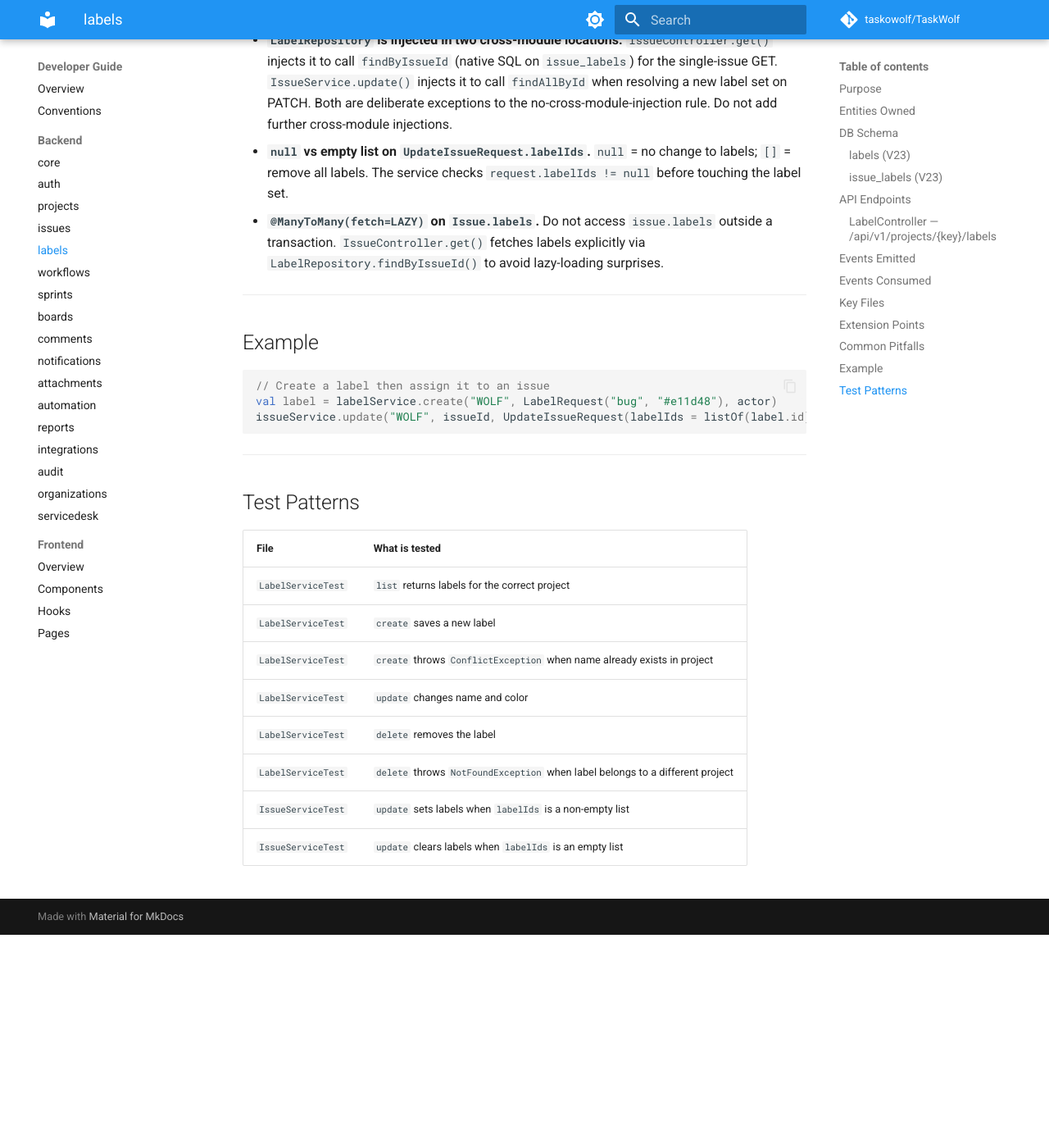
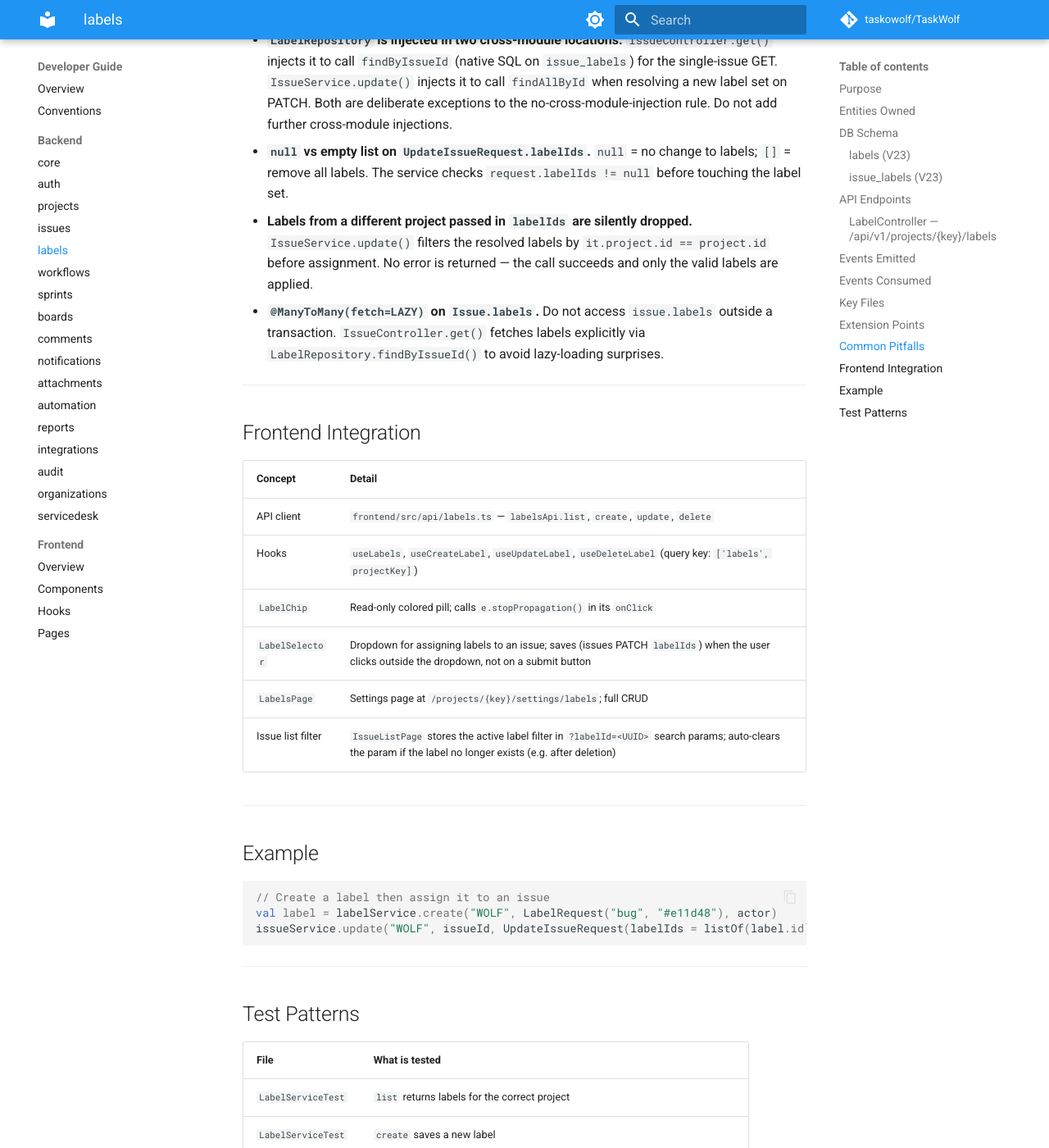
Before and after one commit to WolfTasks/TaskWolf, an MkDocs documentation site: the page built from mkdocs/developer-guide/backend/labels.md, in a window 1280 px wide and 1400 px high, scrolled down 3302 px. Shown: the whole window at 82% size. Built offline with MkDocs 1.6.1 and Material for MkDocs 9.7.7, drawn with Linux system fonts in a browser that asks for light colours; comment, search, counter and statistics services are not loaded; before the commit the page ends 4442 px from its top, so only the background shows below that; some of the changed text lies outside the part shown.

Commit message:
docs(wiki): apply 6 code review fixes to Phase 9b labels docs
- Fix LabelChip stopPropagation pitfall: remove false "issue list row" example
- Add LabelSelector save-on-click-outside pitfall to components.md
- Add missing LabelServiceTest row: update throws ConflictException on name conflict
- Add missing IssueServiceTest row: update silently drops labels from other projects
- Add silent foreign-label drop pitfall to both labels.md and issues.md
- Add Frontend Integration section to labels.md (API client, hooks, components, filter)
- Document 201/204 HTTP status on POST/DELETE label endpoints

Co-Authored-By: Claude Sonnet 4.6 <noreply@anthropic.com>

```diff
--- a/mkdocs/developer-guide/backend/labels.md
+++ b/mkdocs/developer-guide/backend/labels.md
@@ -52,9 +52,9 @@ Primary key: `(issue_id, label_id)`.
 | Method | Path | Auth | Description |
 |---|---|---|---|
 | GET | `/api/v1/projects/{key}/labels` | USER | Lists all labels for the project |
-| POST | `/api/v1/projects/{key}/labels` | USER | Creates a label; 409 if name already exists in project |
+| POST | `/api/v1/projects/{key}/labels` | USER | Creates a label; returns 201 Created; 409 if name already exists in project |
 | PUT | `/api/v1/projects/{key}/labels/{id}` | USER | Replaces name and color; 409 on name conflict |
-| DELETE | `/api/v1/projects/{key}/labels/{id}` | USER | Deletes label; `issue_labels` rows removed by DB cascade |
+| DELETE | `/api/v1/projects/{key}/labels/{id}` | USER | Deletes label; returns 204 No Content; `issue_labels` rows removed by DB cascade |
 
 All endpoints require project membership (`ProjectService.requireMember()`).
 
@@ -98,7 +98,21 @@ The color palette (`PALETTE`) is defined as a constant in both `frontend/src/com
 
 - **`LabelRepository` is injected in two cross-module locations.** `IssueController.get()` injects it to call `findByIssueId` (native SQL on `issue_labels`) for the single-issue GET. `IssueService.update()` injects it to call `findAllById` when resolving a new label set on PATCH. Both are deliberate exceptions to the no-cross-module-injection rule. Do not add further cross-module injections.
 - **`null` vs empty list on `UpdateIssueRequest.labelIds`.** `null` = no change to labels; `[]` = remove all labels. The service checks `request.labelIds != null` before touching the label set.
+- **Labels from a different project passed in `labelIds` are silently dropped.** `IssueService.update()` filters the resolved labels by `it.project.id == project.id` before assignment. No error is returned — the call succeeds and only the valid labels are applied.
 - **`@ManyToMany(fetch=LAZY)` on `Issue.labels`.** Do not access `issue.labels` outside a transaction. `IssueController.get()` fetches labels explicitly via `LabelRepository.findByIssueId()` to avoid lazy-loading surprises.
+
+---
+
+## Frontend Integration
+
+| Concept | Detail |
+|---|---|
+| API client | `frontend/src/api/labels.ts` — `labelsApi.list`, `create`, `update`, `delete` |
+| Hooks | `useLabels`, `useCreateLabel`, `useUpdateLabel`, `useDeleteLabel` (query key: `['labels', projectKey]`) |
+| `LabelChip` | Read-only colored pill; calls `e.stopPropagation()` in its `onClick` |
+| `LabelSelector` | Dropdown for assigning labels to an issue; saves (issues PATCH `labelIds`) when the user clicks outside the dropdown, not on a submit button |
+| `LabelsPage` | Settings page at `/projects/{key}/settings/labels`; full CRUD |
+| Issue list filter | `IssueListPage` stores the active label filter in `?labelId=<UUID>` search params; auto-clears the param if the label no longer exists (e.g. after deletion) |
 
 ---
 
@@ -120,7 +134,9 @@ issueService.update("WOLF", issueId, UpdateIssueRequest(labelIds = listOf(label.
 | `LabelServiceTest` | `create` saves a new label |
 | `LabelServiceTest` | `create` throws `ConflictException` when name already exists in project |
 | `LabelServiceTest` | `update` changes name and color |
+| `LabelServiceTest` | `update` throws `ConflictException` when new name already exists in project |
 | `LabelServiceTest` | `delete` removes the label |
 | `LabelServiceTest` | `delete` throws `NotFoundException` when label belongs to a different project |
 | `IssueServiceTest` | `update` sets labels when `labelIds` is a non-empty list |
 | `IssueServiceTest` | `update` clears labels when `labelIds` is an empty list |
+| `IssueServiceTest` | `update` silently drops labels from other projects |
```
Also changed, not shown: mkdocs/developer-guide/backend/issues.md (+2 -0 lines), mkdocs/developer-guide/frontend/components.md (+2 -1 lines).
